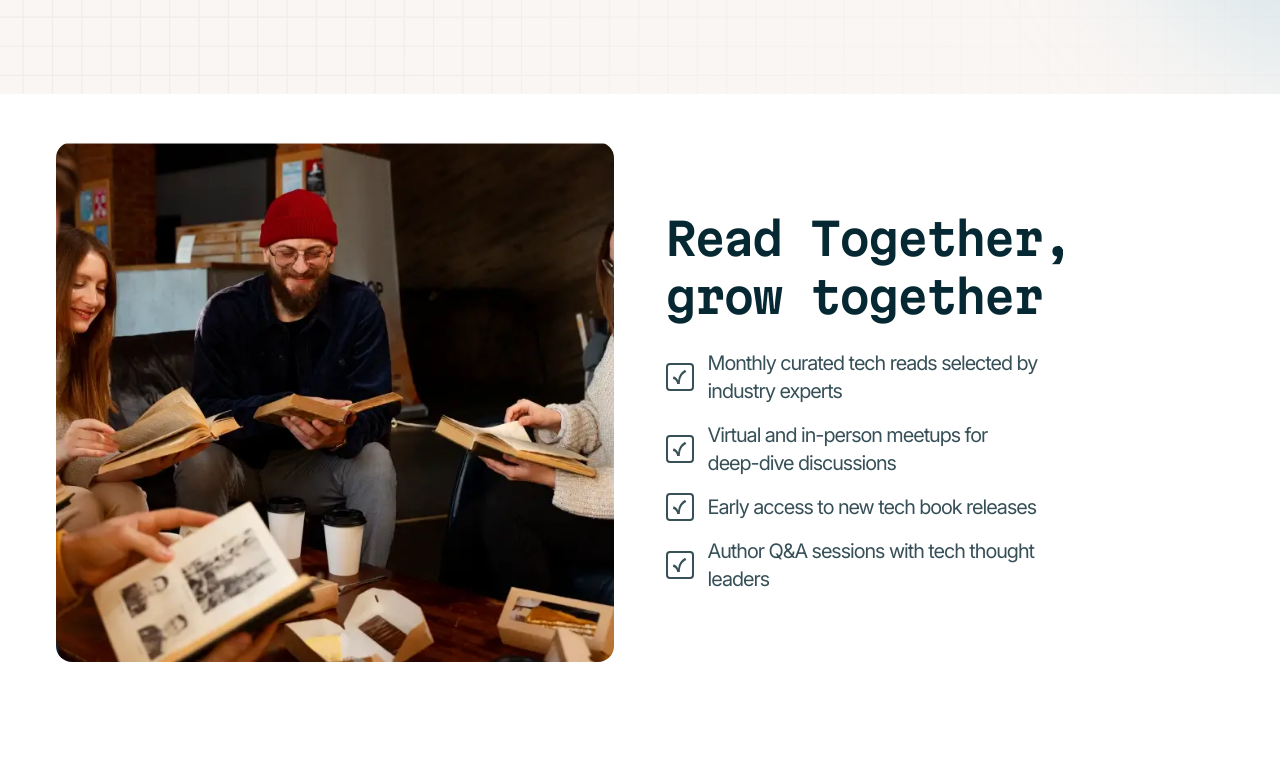
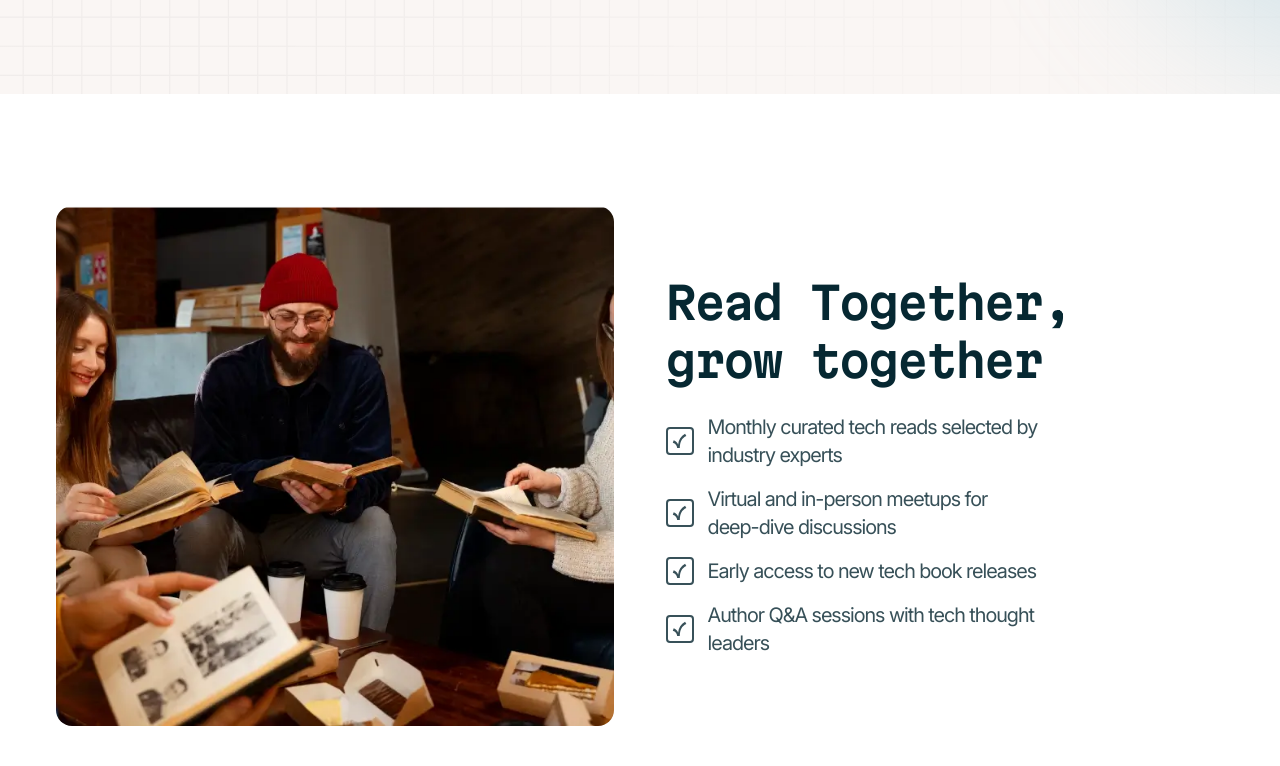
Before and after one commit to cgojk/tech_book, a React (Vite) app: page / in a window 1280 px wide. Shown: the part 714-1480 px from the top of the page. Built offline with nearby package versions, Linux system fonts and the light colour scheme.

Commit message:
organising some spaces

```diff
--- a/src/styles/_queries.scss
+++ b/src/styles/_queries.scss
@@ -55,6 +55,7 @@
         grid-template-areas:"image text";
         grid-auto-flow:dense;
        gap: clamp(2rem, 4vw, 5rem);
+       margin-top: var(--spacing-800);
 
 
         .wrapper__reading{
```
